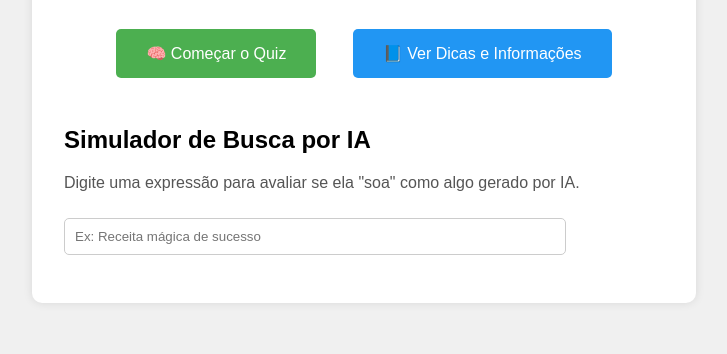
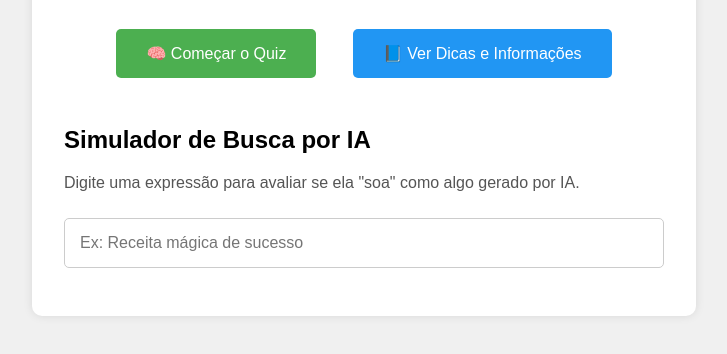
Before and after one commit to crfigueir/IA-Search, a plain HTML site: page index.html in a window 1280 px wide. Shown: the part 222-576 px from the top of the page, without its empty margins (276-1003 px from the left). Drawn offline with Linux system fonts and the light colour scheme.

Commit message:
Update index.html

```diff
--- a/index.html
+++ b/index.html
@@ -2,6 +2,7 @@
 <html lang="pt-BR">
 <head>
   <meta charset="UTF-8">
+  <meta name="viewport" content="width=device-width, initial-scale=1.0">
   <title>IA Search - Página Inicial</title>
   <style>
     body {
@@ -44,11 +45,14 @@
       text-align: left;
     }
     input[type="text"] {
-      width: 80%;
-      padding: 10px;
+      width: 100%;
+      max-width: 100%;
+      padding: 15px;
       margin-top: 10px;
       border-radius: 5px;
       border: 1px solid #ccc;
+      font-size: 1rem;
+      box-sizing: border-box;
     }
     .result {
       margin-top: 1rem;
@@ -113,5 +117,3 @@
   </script>
 </body>
 </html>
-
-</html>
```
